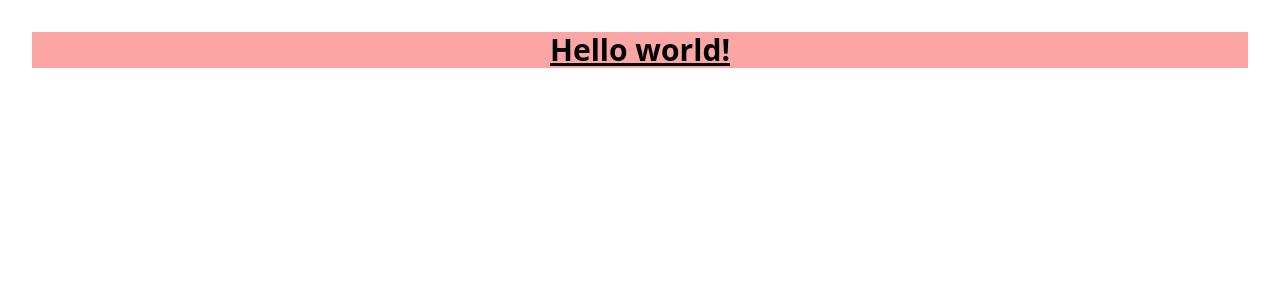
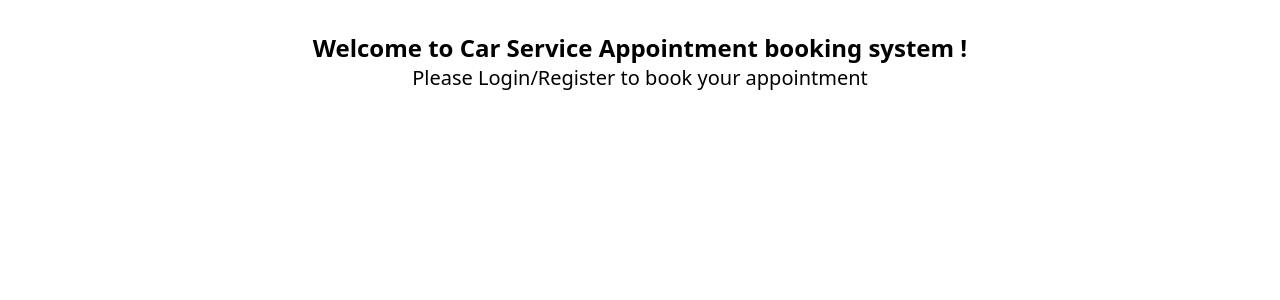
Before and after one commit to Mahenvs/vehicleRegSchedule, a React (Vite) app: page / in a window 1280 px wide. Shown: the top 300 px of the page. Built offline with nearby package versions, Linux system fonts and the light colour scheme.

Commit message:
added routing

```diff
--- a/package.json
+++ b/package.json
@@ -11,7 +11,8 @@
   },
   "dependencies": {
     "react": "^18.2.0",
-    "react-dom": "^18.2.0"
+    "react-dom": "^18.2.0",
+    "react-router-dom": "^6.22.3"
   },
   "devDependencies": {
     "@types/react": "^18.2.66",
--- a/src/App.tsx
+++ b/src/App.tsx
@@ -2,15 +2,15 @@ import { useState } from "react";
 import reactLogo from "./assets/react.svg";
 import viteLogo from "/vite.svg";
 import "./App.css";
+import Home from "./components/Home";
 
 function App() {
   const [count, setCount] = useState(0);
 
   return (
     <>
-      <h1 className="text-3xl bg-red-300 font-bold underline">Hello world!</h1>{" "}
+      <Home/>
     </>
   );
 }
-
 export default App;
--- /dev/null
+++ b/src/components/Home.tsx
@@ -0,0 +1,12 @@
+import React from 'react'
+
+const Home = () => {
+  return (
+    <div>
+        <h2 className='text-2xl font-bold'>Welcome to Car Service Appointment booking system !</h2>
+        <h3 className='text-xl'>Please Login/Register to book your appointment</h3>
+    </div>
+  )
+}
+
+export default Home;
--- /dev/null
+++ b/src/components/Register.tsx
@@ -0,0 +1,9 @@
+import React from 'react'
+
+const Register = () => {
+  return (
+    <div>Register</div>
+  )
+}
+
+export default Register
--- a/src/main.tsx
+++ b/src/main.tsx
@@ -1,10 +1,23 @@
-import React from 'react'
-import ReactDOM from 'react-dom/client'
-import App from './App.tsx'
-import './index.css'
+import React from "react";
+import ReactDOM from "react-dom/client";
+import App from "./App.tsx";
+import { createBrowserRouter, RouterProvider } from "react-router-dom";
 
-ReactDOM.createRoot(document.getElementById('root')!).render(
+import "./index.css";
+import Register from "./components/Register.tsx";
+
+const router = createBrowserRouter([
+  {
+    path: "/",
+    element: <App />,
+  },
+  {
+    path: "register",
+    element: <Register/>,
+  },
+]);
+ReactDOM.createRoot(document.getElementById("root")!).render(
   <React.StrictMode>
-    <App />
-  </React.StrictMode>,
-)
+    <RouterProvider router={router} />
+  </React.StrictMode>
+);
```
Also changed, not shown: src/components/Login.tsx (added), src/routes/root.tsx (added), 1 other file (tests, documents, lock files or other folders).
